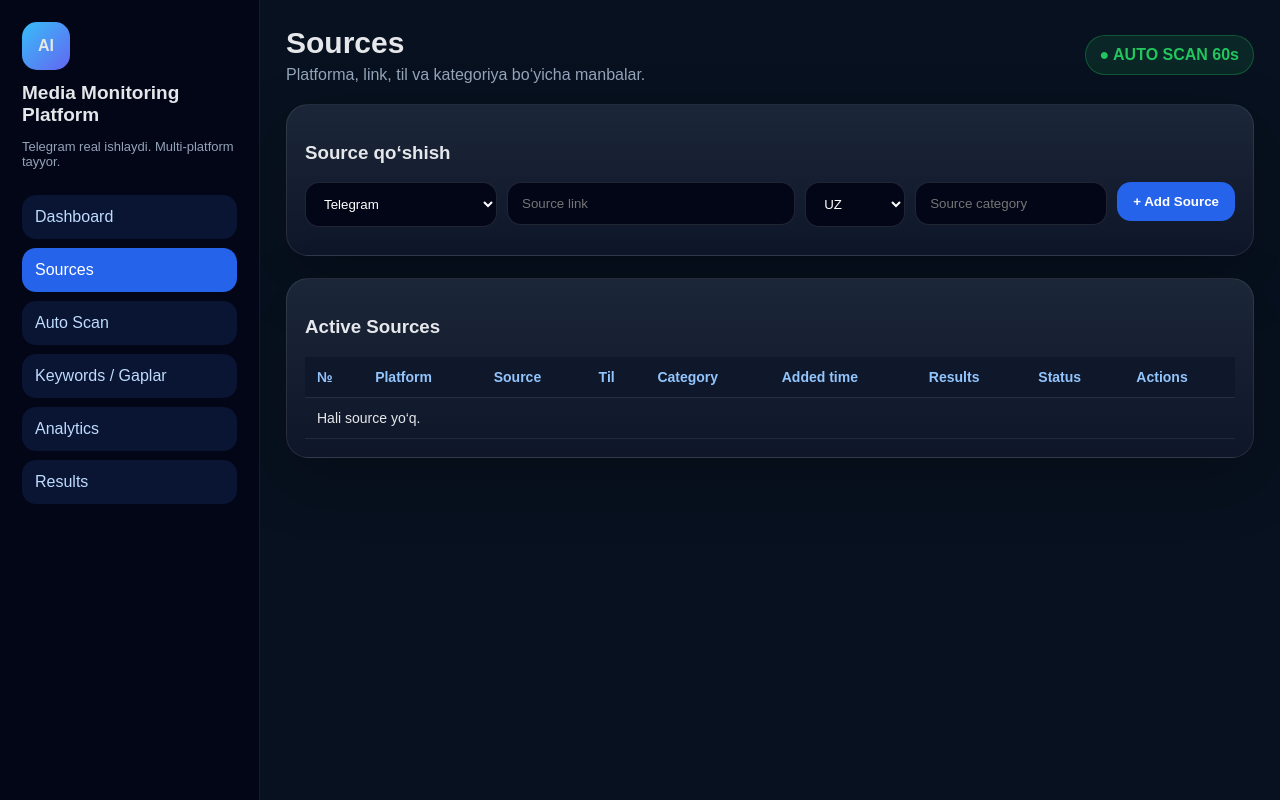
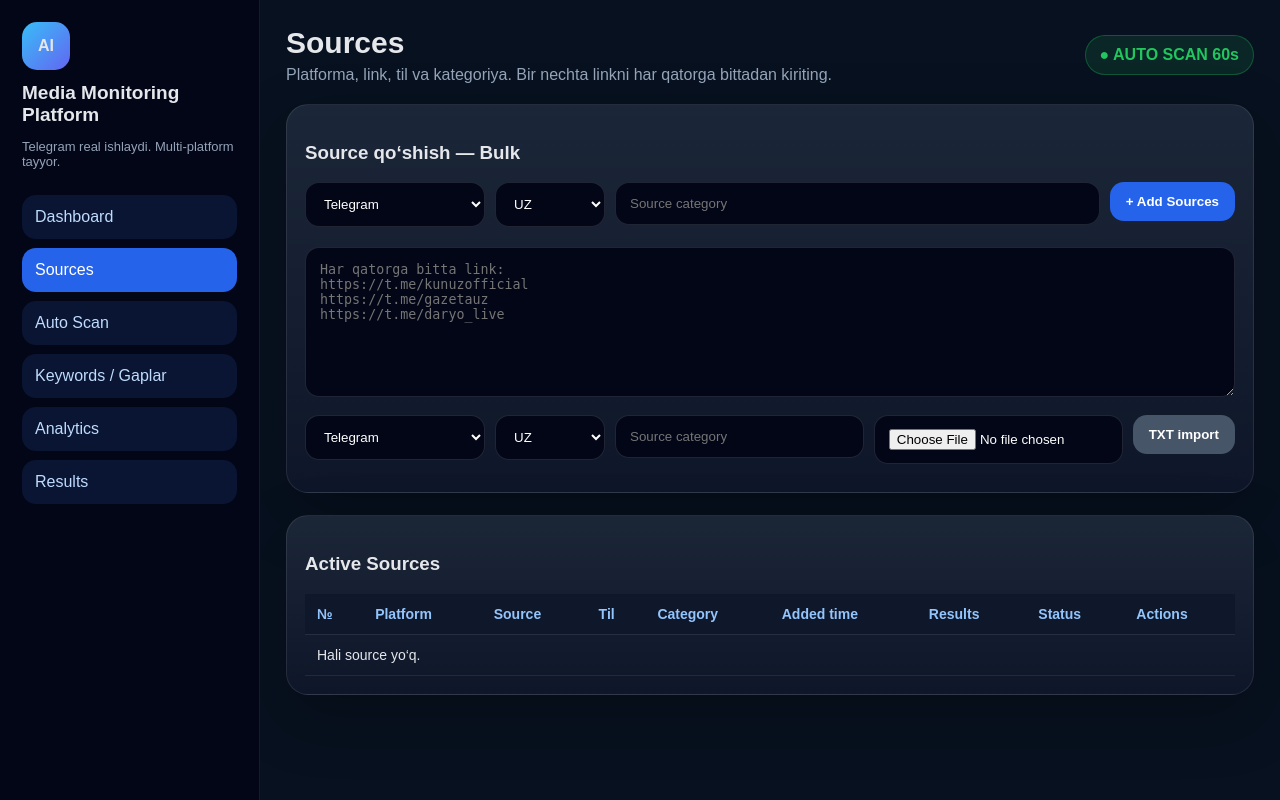
Before and after one commit to technolife0505-eng/public-checker, a FastAPI app: page /sources in a window 1280 px wide. Run offline with FastAPI, Linux system fonts and the light colour scheme.

Commit message:
Add files via upload

```diff
--- a/templates/sources.html
+++ b/templates/sources.html
@@ -1,3 +1,18 @@
-{% extends "base.html" %}{% block title %}Sources{% endblock %}{% block subtitle %}Platforma, link, til va kategoriya bo‘yicha manbalar.{% endblock %}{% block content %}
-<section class="card section"><h3>Source qo‘shish</h3><form method="post" action="/sources" class="form-grid"><select name="platform"><option value="telegram">Telegram</option><option value="facebook">Facebook</option><option value="instagram">Instagram</option><option value="youtube">YouTube</option><option value="twitter">X / Twitter</option><option value="tiktok">TikTok</option><option value="news">News / RSS</option><option value="vk">VK</option><option value="ok">Odnoklassniki</option><option value="reddit">Reddit</option></select><input name="link" placeholder="Source link" required><select name="language"><option>UZ</option><option>RU</option><option>EN</option></select><input name="category" placeholder="Source category"><button type="submit">+ Add Source</button></form></section>
-<section class="card"><h3>Active Sources</h3><div class="table-wrap"><table><thead><tr><th>№</th><th>Platform</th><th>Source</th><th>Til</th><th>Category</th><th>Added time</th><th>Results</th><th>Status</th><th>Actions</th></tr></thead><tbody>{% for s in sources %}<tr><td>{{ loop.index }}</td><td>{{ s.platform }}</td><td>{{ s.username }}</td><td><span class="badge">{{ s.language }}</span></td><td>{{ s.category or '-' }}</td><td>{{ s.created_at }}</td><td>{{ source_counts.get(s.username, 0) }}</td><td>{% if s.is_active %}<span class="badge positive">ACTIVE</span>{% else %}<span class="badge negative">PAUSED</span>{% endif %}</td><td>{% if s.is_active %}<form method="post" action="/sources/{{ s.id }}/pause" style="display:inline"><button class="btn-small warn">Pause</button></form>{% else %}<form method="post" action="/sources/{{ s.id }}/resume" style="display:inline"><button class="btn-small ok">Resume</button></form>{% endif %}<form method="post" action="/sources/{{ s.id }}/delete" style="display:inline"><button class="btn-small danger">Delete</button></form></td></tr>{% else %}<tr><td colspan="9">Hali source yo‘q.</td></tr>{% endfor %}</tbody></table></div></section>{% endblock %}
+{% extends "base.html" %}{% block title %}Sources{% endblock %}{% block subtitle %}Platforma, link, til va kategoriya. Bir nechta linkni har qatorga bittadan kiriting.{% endblock %}{% block content %}
+<section class="card section"><h3>{% if edit_source %}Source o‘zgartirish{% else %}Source qo‘shish — Bulk{% endif %}</h3>
+{% if edit_source %}
+<form method="post" action="/sources/{{ edit_source.id }}/update" class="form-grid">
+<select name="platform">{% set p = edit_source.platform %}<option value="telegram" {% if p=='telegram' %}selected{% endif %}>Telegram</option><option value="facebook" {% if p=='facebook' %}selected{% endif %}>Facebook</option><option value="instagram" {% if p=='instagram' %}selected{% endif %}>Instagram</option><option value="youtube" {% if p=='youtube' %}selected{% endif %}>YouTube</option><option value="twitter" {% if p=='twitter' %}selected{% endif %}>X / Twitter</option><option value="tiktok" {% if p=='tiktok' %}selected{% endif %}>TikTok</option><option value="news" {% if p=='news' %}selected{% endif %}>News / RSS</option><option value="vk" {% if p=='vk' %}selected{% endif %}>VK</option><option value="ok" {% if p=='ok' %}selected{% endif %}>Odnoklassniki</option><option value="reddit" {% if p=='reddit' %}selected{% endif %}>Reddit</option></select>
+<input name="link" placeholder="Source link" value="{{ edit_source.link }}" required>
+<select name="language">{% set lang = edit_source.language %}<option {% if lang=='UZ' %}selected{% endif %}>UZ</option><option {% if lang=='RU' %}selected{% endif %}>RU</option><option {% if lang=='EN' %}selected{% endif %}>EN</option></select>
+<input name="category" placeholder="Source category" value="{{ edit_source.category if edit_source.category else '' }}">
+<button type="submit">Update Source</button>
+</form><a class="btn gray" href="/sources">Cancel edit</a>
+{% else %}
+<form method="post" action="/sources"><div style="display:grid;grid-template-columns:180px 110px 1fr auto;gap:10px;align-items:start"><select name="platform"><option value="telegram">Telegram</option><option value="facebook">Facebook</option><option value="instagram">Instagram</option><option value="youtube">YouTube</option><option value="twitter">X / Twitter</option><option value="tiktok">TikTok</option><option value="news">News / RSS</option><option value="vk">VK</option><option value="ok">Odnoklassniki</option><option value="reddit">Reddit</option></select><select name="language"><option>UZ</option><option>RU</option><option>EN</option></select><input name="category" placeholder="Source category"><button type="submit">+ Add Sources</button></div><textarea name="links" required placeholder="Har qatorga bitta link:
+https://t.me/kunuzofficial
+https://t.me/gazetauz
+https://t.me/daryo_live" style="width:100%;min-height:150px;margin-top:10px;padding:14px;border-radius:14px;background:#020617;border:1px solid rgba(255,255,255,.12);color:white"></textarea></form>
+<form method="post" action="/sources/import" enctype="multipart/form-data" style="margin-top:14px"><div style="display:grid;grid-template-columns:180px 110px 1fr 1fr auto;gap:10px;align-items:start"><select name="platform"><option value="telegram">Telegram</option><option value="facebook">Facebook</option><option value="instagram">Instagram</option><option value="youtube">YouTube</option><option value="twitter">X / Twitter</option><option value="tiktok">TikTok</option><option value="news">News / RSS</option></select><select name="language"><option>UZ</option><option>RU</option><option>EN</option></select><input name="category" placeholder="Source category"><input type="file" name="file" accept=".txt,.csv" required><button type="submit" class="gray">TXT import</button></div></form>
+{% endif %}</section>
+<section class="card"><h3>Active Sources</h3><div class="table-wrap"><table><thead><tr><th>№</th><th>Platform</th><th>Source</th><th>Til</th><th>Category</th><th>Added time</th><th>Results</th><th>Status</th><th>Actions</th></tr></thead><tbody>{% for s in sources %}<tr><td>{{ loop.index }}</td><td>{{ s.platform }}</td><td>{{ s.username }}</td><td><span class="badge">{{ s.language }}</span></td><td>{{ s.category or '-' }}</td><td>{{ s.created_at }}</td><td>{{ source_counts.get(s.username, 0) }}</td><td>{% if s.is_active %}<span class="badge positive">ACTIVE</span>{% else %}<span class="badge negative">PAUSED</span>{% endif %}</td><td><a class="btn-small gray" href="/sources?edit_id={{ s.id }}">Edit</a>{% if s.is_active %}<form method="post" action="/sources/{{ s.id }}/pause" style="display:inline"><button class="btn-small warn">Pause</button></form>{% else %}<form method="post" action="/sources/{{ s.id }}/resume" style="display:inline"><button class="btn-small ok">Resume</button></form>{% endif %}<form method="post" action="/sources/{{ s.id }}/delete" style="display:inline"><button class="btn-small danger">Delete</button></form></td></tr>{% else %}<tr><td colspan="9">Hali source yo‘q.</td></tr>{% endfor %}</tbody></table></div></section>{% endblock %}
```
Also changed, not shown: templates/keywords.html (+14 -3 lines).
